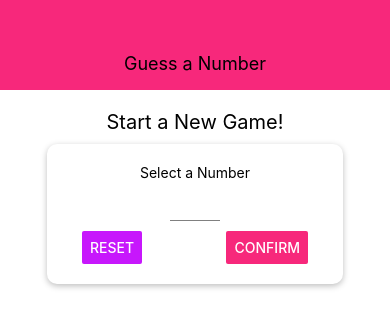
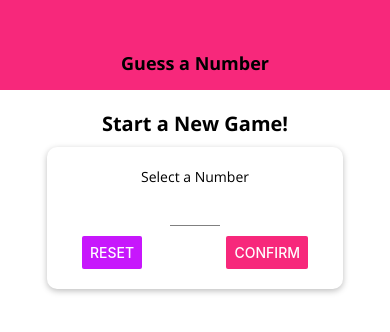
Before and after one commit to edwardcolley/react_native_project2, a React Native app: screen / in a window 390 px wide. Shown: the top 332 px of the page. Built offline with nearby package versions, Linux system fonts and the light colour scheme.

Commit message:
new components for font styling git status

```diff
--- a/App.js
+++ b/App.js
@@ -1,14 +1,32 @@
 import React, { useState } from 'react';
 import { StyleSheet, View } from 'react-native';
+import * as Font from 'expo-font';
+import { AppLoading } from 'expo';
 
 import Header from './components/Header';
 import StartGameScreen from './screens/StartGameScreen';
 import GameScreen from './screens/GameScreen';
 import GameOverScreen from './screens/GameOverScreen';
 
+const fetchFonts = () => {
+  return Font.loadAsync({
+    'open-sans': require('./assets/fonts/OpenSans-Regular.ttf'),
+    'open-sans-bold': require('./assets/fonts/OpenSans-Bold.ttf')
+  })
+}
+
 export default function App() {
   const [userNumber, setUserNumber ] = useState();
   const [guessRounds, setGuessRounds] = useState(0);
+  const [dataLoaded, setDataLoaded] = useState(false);
+
+  if (!dataLoaded) {
+    return <AppLoading
+        startAsync={fetchFonts}
+        onFinish={() => setDataLoaded(true)}
+        onError={(err) => console.log(err)}
+        />
+  }
 
   const configureNewGameHandler = () => {
     setGuessRounds(0);
--- /dev/null
+++ b/components/BodyText.js
@@ -0,0 +1,12 @@
+import React from 'react';
+import { Text, StyleSheet } from 'react-native';
+
+const BodyText = props => <Text style={styles.body}>{props.children}</Text>;
+
+const styles = StyleSheet.create({
+    body: {
+        fontFamily: 'open-sans'
+    }
+});
+
+export default BodyText;
--- a/components/Header.js
+++ b/components/Header.js
@@ -1,12 +1,13 @@
 import React from 'react';
-import { View, Text, StyleSheet } from 'react-native';
+import { View, StyleSheet } from 'react-native';
 
 import Colors from '../constants/colors';
+import TitleText from '../components/TitleText';
 
 const Header = props => {
     return(
         <View style={styles.header}>
-            <Text style={styles.headerTitle}>{props.title}</Text>
+            <TitleText>{props.title}</TitleText>
         </View>
     );
 };
@@ -19,10 +20,6 @@ const styles = StyleSheet.create({
         backgroundColor: Colors.primary,
         alignItems: 'center',
         justifyContent: 'center'
-    },
-    headerTitle: {
-        color: 'black',
-        fontSize: 18,
     }
 });
 
--- /dev/null
+++ b/components/TitleText.js
@@ -0,0 +1,13 @@
+import React from 'react';
+import { Text, StyleSheet } from 'react-native';
+
+const TitleText = props => <Text style={{...styles.title, ...props.style}}>{props.children}</Text>;
+
+const styles = StyleSheet.create({
+    title: {
+        fontFamily: 'open-sans-bold',
+        fontSize: 18
+    }
+});
+
+export default TitleText;
--- a/package.json
+++ b/package.json
@@ -12,7 +12,8 @@
     "react": "16.8.3",
     "react-dom": "16.8.3",
     "react-native": "https://github.com/expo/react-native/archive/sdk-35.0.0.tar.gz",
-    "react-native-web": "^0.11.7"
+    "react-native-web": "^0.11.7",
+    "expo-font": "~7.0.0"
   },
   "devDependencies": {
     "babel-preset-expo": "^7.1.0"
--- a/screens/StartGameScreen.js
+++ b/screens/StartGameScreen.js
@@ -13,6 +13,7 @@ import Card from '../components/Card';
 import Colors from '../constants/colors';
 import Input from '../components/Input';
 import NumberContainer from '../components/NumberContainer';
+import BodyText from '../components/BodyText';
 
 const StartGameScreen = props => {
 
@@ -63,7 +64,7 @@ const StartGameScreen = props => {
             <View style={styles.screen}>
                 <Text style={styles.title}>Start a New Game!</Text>
                 <Card style={styles.inputContainer}>
-                    <Text>Select a Number</Text>
+                    <BodyText>Select a Number</BodyText>
                     <Input
                         style={styles.input}
                         blurOnSubmit
@@ -105,7 +106,8 @@ const styles = StyleSheet.create({
     },
     title: {
         fontSize: 20,
-        marginVertical: 10
+        marginVertical: 10,
+        fontFamily: 'open-sans-bold'
     },
     inputContainer: {
         width: 300,
```
Also changed, not shown: assets/fonts/OpenSans-Bold.ttf (added), assets/fonts/OpenSans-Regular.ttf (added).
